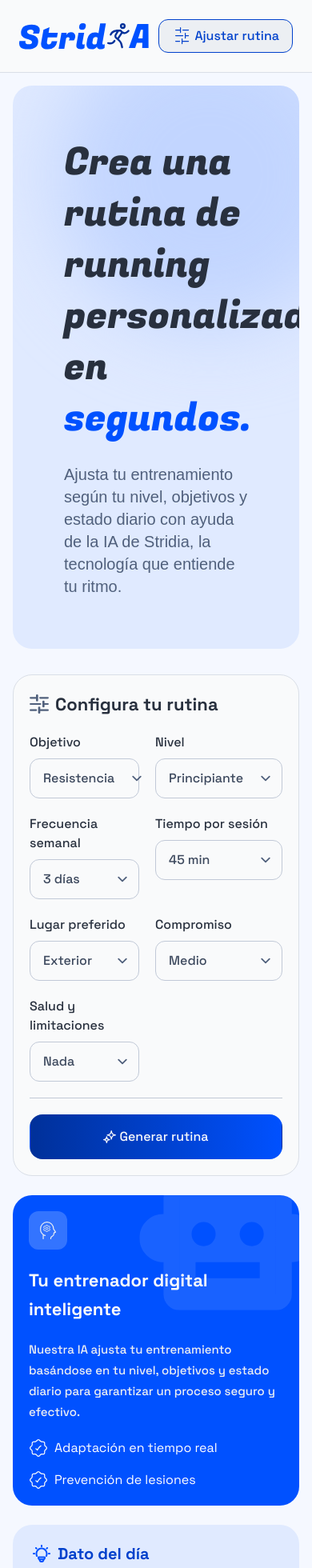
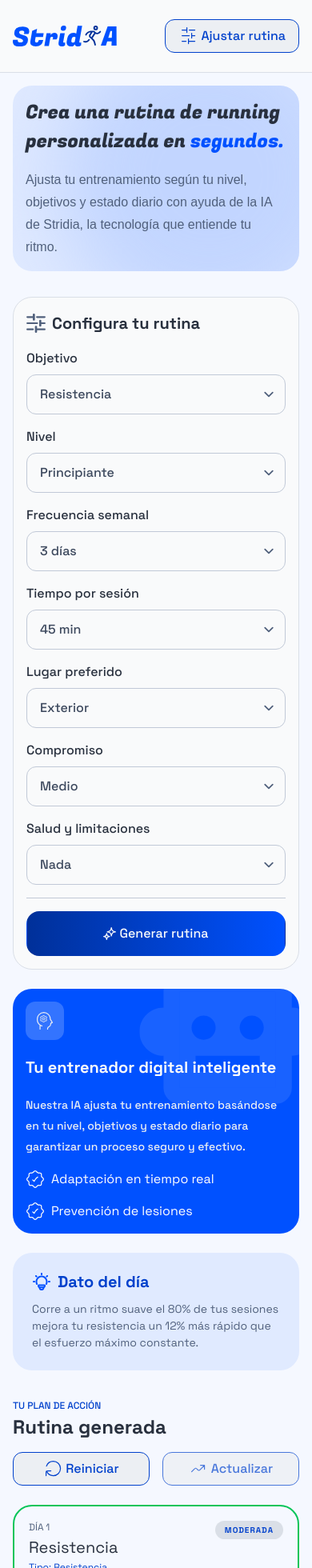
Before and after one commit to katy-paola/cubepath-hackathon, a Next.js app: page / in a window 390 px wide. Shown: the top 1960 px of the page at 80% size. Built offline with nearby package versions, Linux system fonts and the light colour scheme.

Commit message:
fix: match Figma mobile sections and header
Update mobile header/logo sizing, Hero typography, GenerateSection form layout, action plan header buttons, and Progress cards spacing to match Figma frames.

```diff
--- a/components/home/home-header.tsx
+++ b/components/home/home-header.tsx
@@ -20,10 +20,15 @@ export function HomeHeader({
   return (
     <header
       {...props}
-      className={cn("w-full border-b border-border-subtle bg-card", className)}
+      className={cn("w-full border-b border-border-subtle bg-[#f9fafb]", className)}
     >
-      <div className="mx-auto flex w-full max-w-[1232px] items-center justify-between px-[24px] py-[24px]">
-        <StridiaLogo />
+      <div className="mx-auto flex w-full max-w-[1232px] items-center justify-between px-[16px] py-[24px] md:px-[24px] md:py-[24px]">
+        <span className="md:hidden">
+          <StridiaLogo variant="small" />
+        </span>
+        <span className="hidden md:inline-flex">
+          <StridiaLogo />
+        </span>
         <Button
           icon={<SlidersHorizontal className="size-4" />}
           size="sm"
--- a/components/home/workout-section.tsx
+++ b/components/home/workout-section.tsx
@@ -28,20 +28,31 @@ export function WorkoutSection({
       role="region"
       aria-label="Rutina generada"
     >
-      <div className="flex items-end justify-between w-full">
+      <div className={cn("w-full", isMobile ? "flex flex-col gap-[16px] items-start" : "flex items-end justify-between")}>
         <div className="flex flex-col items-start leading-0 whitespace-nowrap">
-          <div className="font-medium text-primary-hover text-[14px]">
+          <div className={cn("font-medium text-primary-hover", isMobile ? "text-[12px]" : "text-[14px]")}>
             <p className="leading-[24px]">TU PLAN DE ACCIÓN</p>
           </div>
-          <div className={cn("font-bold text-foreground-strong", isMobile ? "text-[24px]" : "text-[30px]")}>
+          <div
+            className={cn(
+              "font-bold text-foreground-strong",
+              isMobile ? "text-[24px]" : "text-[30px]",
+            )}
+          >
             <p className="leading-[30px]">Rutina generada</p>
           </div>
         </div>
 
-        <div className={cn("flex items-start", isMobile ? "gap-[8px]" : "gap-[16px]")}>
+        <div
+          className={cn(
+            "flex items-start",
+            isMobile ? "gap-[16px] w-full" : "gap-[16px]",
+          )}
+        >
           <Button
             variant="secondary"
             size="sm"
+            className={cn(isMobile ? "flex-1 justify-center" : undefined)}
             icon={<Refresh className="size-4" />}
           >
             Reiniciar
@@ -49,7 +60,10 @@ export function WorkoutSection({
           <Button
             variant="secondary"
             size="sm"
-            className="opacity-70 hover:bg-secondary"
+            className={cn(
+              "opacity-70 hover:bg-secondary",
+              isMobile ? "flex-1 justify-center" : undefined,
+            )}
             icon={<TradeUp className="size-4" />}
           >
             Actualizar
--- a/components/landing/adjust-routine-card.tsx
+++ b/components/landing/adjust-routine-card.tsx
@@ -56,7 +56,7 @@ export function AdjustRoutineCard({
     <section
       {...props}
       className={cn(
-        "bg-[#e0eaff] content-stretch flex flex-col gap-[24px] lg:gap-[32px] items-start overflow-hidden relative rounded-[24px] w-full max-w-[1232px]",
+        "bg-[#e0eaff] content-stretch flex flex-col gap-[32px] items-start overflow-clip relative rounded-[24px] w-full max-w-[1232px]",
         isMobile ? "p-[16px]" : "p-[24px]",
         className,
       )}
--- a/components/landing/generate-section.tsx
+++ b/components/landing/generate-section.tsx
@@ -65,7 +65,7 @@ export function GenerateSection({
     >
       <div
         className={cn(
-          "bg-card border border-border-subtle border-solid content-stretch flex flex-col gap-[20px] lg:gap-[24px] items-start justify-self-stretch p-[20px] lg:p-[24px] relative rounded-[24px] shrink-0 w-full",
+          "bg-card border border-border-subtle border-solid content-stretch flex flex-col gap-[16px] md:gap-[20px] lg:gap-[24px] items-start justify-self-stretch p-[16px] md:p-[20px] lg:p-[24px] relative rounded-[24px] shrink-0 w-full",
           "lg:col-span-2",
         )}
       >
@@ -80,19 +80,19 @@ export function GenerateSection({
             />
           </div>
 
-          <div className="flex flex-col font-bold justify-center leading-0 relative shrink-0 text-[22px] lg:text-[24px] text-foreground-strong whitespace-nowrap">
+          <div className="flex flex-col font-bold justify-center leading-0 relative shrink-0 text-[20px] md:text-[22px] lg:text-[24px] text-foreground-strong whitespace-nowrap">
             <p className="leading-[32px]">Configura tu rutina</p>
           </div>
         </div>
 
         <div
           className={cn(
-            "border-border border-b border-solid gap-x-[20px] lg:gap-x-[24px] gap-y-[20px] lg:gap-y-[24px] grid grid-cols-1 sm:grid-cols-2 pb-[20px] lg:pb-[24px] relative shrink-0 w-full",
+            "border-border border-b border-solid gap-x-[16px] md:gap-x-[20px] lg:gap-x-[24px] gap-y-[16px] md:gap-y-[20px] lg:gap-y-[24px] grid grid-cols-1 md:grid-cols-2 pb-[16px] md:pb-[20px] lg:pb-[24px] relative shrink-0 w-full",
             // On mobile, keep a comfortable tap target.
             isMobile ? "gap-y-[16px]" : undefined,
           )}
         >
-          <div className="col-span-1 content-stretch flex flex-col gap-[8px] items-start justify-self-stretch relative row-1 self-start shrink-0 w-full">
+          <div className="col-span-1 content-stretch flex flex-col gap-[8px] items-start justify-self-stretch relative self-start shrink-0 w-full">
             <FormField className="w-full" label="Objetivo">
               <SelectBox
                 value={objective}
@@ -105,7 +105,7 @@ export function GenerateSection({
             </FormField>
           </div>
 
-          <div className="col-span-1 content-stretch flex flex-col gap-[8px] items-start justify-self-stretch relative row-1 self-start shrink-0 w-full">
+          <div className="col-span-1 content-stretch flex flex-col gap-[8px] items-start justify-self-stretch relative self-start shrink-0 w-full">
             <FormField className="w-full" label="Nivel">
               <SelectBox
                 value={level}
@@ -118,7 +118,7 @@ export function GenerateSection({
             </FormField>
           </div>
 
-          <div className="col-span-1 content-stretch flex flex-col gap-[8px] items-start justify-self-stretch relative row-2 self-start shrink-0 w-full">
+          <div className="col-span-1 content-stretch flex flex-col gap-[8px] items-start justify-self-stretch relative self-start shrink-0 w-full">
             <FormField className="w-full" label="Frecuencia semanal">
               <SelectBox
                 value={frequency}
@@ -131,7 +131,7 @@ export function GenerateSection({
             </FormField>
           </div>
 
-          <div className="col-span-1 content-stretch flex flex-col gap-[8px] items-start justify-self-stretch relative row-2 self-start shrink-0 w-full">
+          <div className="col-span-1 content-stretch flex flex-col gap-[8px] items-start justify-self-stretch relative self-start shrink-0 w-full">
             <FormField className="w-full" label="Tiempo por sesión">
               <SelectBox
                 value={sessionTime}
@@ -144,7 +144,7 @@ export function GenerateSection({
             </FormField>
           </div>
 
-          <div className="col-span-1 content-stretch flex flex-col gap-[8px] items-start justify-self-stretch relative row-3 self-start shrink-0 w-full">
+          <div className="col-span-1 content-stretch flex flex-col gap-[8px] items-start justify-self-stretch relative self-start shrink-0 w-full">
             <FormField className="w-full" label="Lugar preferido">
               <SelectBox
                 value={location}
@@ -157,7 +157,7 @@ export function GenerateSection({
             </FormField>
           </div>
 
-          <div className="col-span-1 content-stretch flex flex-col gap-[8px] items-start justify-self-stretch relative row-3 self-start shrink-0 w-full">
+          <div className="col-span-1 content-stretch flex flex-col gap-[8px] items-start justify-self-stretch relative self-start shrink-0 w-full">
             <FormField className="w-full" label="Compromiso">
               <SelectBox
                 value={commitment}
@@ -170,7 +170,7 @@ export function GenerateSection({
             </FormField>
           </div>
 
-          <div className="col-span-1 sm:col-span-2 content-stretch flex flex-col gap-[8px] items-start justify-self-stretch relative row-4 self-start shrink-0 w-full">
+          <div className="col-span-1 md:col-span-2 content-stretch flex flex-col gap-[8px] items-start justify-self-stretch relative self-start shrink-0 w-full">
             <FormField className="w-full" label="Salud y limitaciones">
               <SelectBox
                 value={health}
@@ -206,7 +206,7 @@ export function GenerateSection({
           "col-span-1 content-stretch flex flex-col gap-[24px] items-start justify-self-stretch relative self-stretch shrink-0 lg:col-span-1",
         )}
       >
-        <div className="bg-primary content-stretch flex flex-col gap-[20px] lg:gap-[24px] items-start justify-center overflow-hidden p-[20px] lg:p-[24px] relative rounded-[24px] w-full">
+        <div className="bg-primary content-stretch flex flex-col gap-[16px] md:gap-[20px] lg:gap-[24px] items-start justify-center overflow-hidden p-[16px] md:p-[20px] lg:p-[24px] relative rounded-[24px] w-full">
           <div className="bg-[#3374ff] content-stretch flex items-center justify-center relative rounded-[12px] shrink-0 size-[48px]">
             <div className="relative shrink-0 size-[24px]">
               <div className="absolute inset-[8.33%_10.42%]">
@@ -235,11 +235,11 @@ export function GenerateSection({
             </div>
           </div>
 
-          <div className="flex flex-col font-bold justify-center leading-0 relative shrink-0 text-[22px] lg:text-[24px] text-[#f9fafb] w-full min-w-0 lg:min-w-full lg:w-min">
+          <div className="flex flex-col font-bold justify-center leading-0 relative shrink-0 text-[20px] md:text-[22px] lg:text-[24px] text-[#f9fafb] w-full min-w-0 lg:min-w-full lg:w-min">
             <p className="leading-[36px]">Tu entrenador digital inteligente</p>
           </div>
 
-          <div className="flex flex-col font-medium justify-center leading-0 relative shrink-0 text-[15px] lg:text-[16px] text-[#eceff3] w-full min-w-0 lg:min-w-full lg:w-min">
+          <div className="flex flex-col font-medium justify-center leading-0 relative shrink-0 text-[14px] md:text-[15px] lg:text-[16px] text-[#eceff3] w-full min-w-0 lg:min-w-full lg:w-min">
             <p className="leading-[26px]">
               Nuestra IA ajusta tu entrenamiento basándose en tu nivel, objetivos y estado diario
               para garantizar un proceso seguro y efectivo.
--- a/components/landing/hero.tsx
+++ b/components/landing/hero.tsx
@@ -28,7 +28,7 @@ export function Hero({
       {...props}
       className={cn(
         // Keep desktop fidelity, but avoid overflow on small screens.
-        "bg-[#e0eaff] content-stretch flex flex-col items-start overflow-clip p-[64px] relative rounded-[24px] w-full max-w-[1232px]",
+        "bg-[#e0eaff] content-stretch flex flex-col items-start overflow-clip p-[16px] md:p-[32px] lg:p-[64px] relative rounded-[24px] w-full max-w-[1232px]",
         className,
       )}
     >
@@ -37,7 +37,7 @@ export function Hero({
         aria-hidden="true"
       />
 
-      <div className="content-stretch flex flex-col gap-[24px] items-start leading-0 max-w-[900px] relative shrink-0 w-full">
+      <div className="content-stretch flex flex-col gap-[16px] md:gap-[24px] items-start leading-0 max-w-[900px] relative shrink-0 w-full">
         <div
           className={cn(
             lexendBlack.className,
@@ -45,15 +45,15 @@ export function Hero({
             "lg:min-w-full lg:w-min",
           )}
         >
-          <p className={cn(fugazOne.className, "not-italic text-[48px]")}>
-            <span className="leading-[64px]">{titlePrefix}</span>
-            <span className="leading-[64px] text-primary">
+          <p className={cn(fugazOne.className, "not-italic text-[24px] md:text-[36px] lg:text-[48px]")}>
+            <span className="leading-[36px] md:leading-[48px] lg:leading-[64px]">{titlePrefix}</span>
+            <span className="leading-[36px] md:leading-[48px] lg:leading-[64px] text-primary">
               {titleHighlight}
             </span>
           </p>
         </div>
 
-        <div className="flex flex-col font-['Space_Grotesk:Medium',sans-serif] font-medium justify-center relative shrink-0 text-[20px] text-muted-foreground w-full max-w-[648.95px] min-w-0">
+        <div className="flex flex-col font-['Space_Grotesk:Medium',sans-serif] font-medium justify-center relative shrink-0 text-[16px] lg:text-[20px] text-muted-foreground w-full max-w-[648.95px] min-w-0">
           <p className="leading-[28px]">{subtitle}</p>
         </div>
       </div>
--- a/components/progress/progress-card.tsx
+++ b/components/progress/progress-card.tsx
@@ -15,25 +15,34 @@ export type ProgressCardProps = Omit<
   "children"
 > & {
   type?: "consistencia" | "tiempo" | "intensidad";
+  device?: "desktop" | "tablet" | "mobile";
 };
 
 export function ProgressCard({
   type = "consistencia",
+  device = "desktop",
   className,
   ...props
 }: ProgressCardProps) {
   const isIntensidad = type === "intensidad";
   const isTiempo = type === "tiempo";
+  const isMobile = device === "mobile";
 
-  const heightClass =
-    isIntensidad ? "h-[191px]" : isTiempo ? "h-[200px]" : "h-[171px]";
+  const heightClass = isMobile
+    ? "h-[200px]"
+    : isIntensidad
+      ? "h-[191px]"
+      : isTiempo
+        ? "h-[200px]"
+        : "h-[171px]";
 
   return (
     <div
       className={cn(
         // Default matches Figma card width, but stays responsive in narrow containers.
         // Use `className="max-w-none"` for the stacked full-width layout.
-        "bg-card border border-border-subtle border-solid content-stretch flex flex-col items-start justify-between p-[25px] relative rounded-[24px] w-full max-w-[394.667px]",
+        "bg-card border border-border-subtle border-solid content-stretch flex flex-col items-start justify-between relative rounded-[24px] w-full max-w-[394.667px]",
+        isMobile ? "p-[17px]" : "p-[25px]",
         heightClass,
         className,
       )}
@@ -43,7 +52,7 @@ export function ProgressCard({
     >
       <div className="relative shrink-0 w-full" data-section="content">
         <div className="bg-clip-padding border-0 border-solid content-stretch flex flex-col gap-[16px] items-start relative w-full">
-          <div className="flex flex-col justify-center font-bold leading-[0] relative shrink-0 text-[16px] text-foreground-soft w-full">
+          <div className="flex flex-col justify-center font-bold leading-0 relative shrink-0 text-[16px] text-foreground-soft w-full">
             <p className="leading-[normal]">
               {isIntensidad ? "INTENSIDAD" : isTiempo ? "TIEMPO TOTAL" : "CONSISTENCIA"}
             </p>
@@ -51,7 +60,7 @@ export function ProgressCard({
 
           {["consistencia", "tiempo"].includes(type) && (
             <div className="content-stretch flex flex-col gap-[12px] items-start relative shrink-0 w-full">
-              <div className="content-stretch flex gap-[4px] items-end leading-0 relative shrink-0 whitespace-nowrap">
+                <div className="content-stretch flex gap-[4px] items-end leading-0 relative shrink-0 whitespace-nowrap">
                 <div className="flex flex-col font-bold justify-center relative shrink-0 text-[24px] text-[#002066]">
                   <p className="leading-[24px]">{isTiempo ? "85" : "2 / 3"}</p>
                 </div>
@@ -68,7 +77,7 @@ export function ProgressCard({
 
               {isTiempo && (
                 <div className="content-stretch flex gap-[4px] items-start relative shrink-0">
-                  <div className="flex flex-col font-medium justify-center leading-[0] relative shrink-0 text-[16px] text-[#059443] whitespace-nowrap">
+                  <div className="flex flex-col font-medium justify-center leading-0 relative shrink-0 text-[16px] text-[#059443] whitespace-nowrap">
                     <p className="leading-[24px]">+15% vs semana anterior</p>
                   </div>
                   <div
```
Also changed, not shown: components/progress/progress-section.tsx (+15 -3 lines), 1 other file (tests, documents, lock files or other folders).
